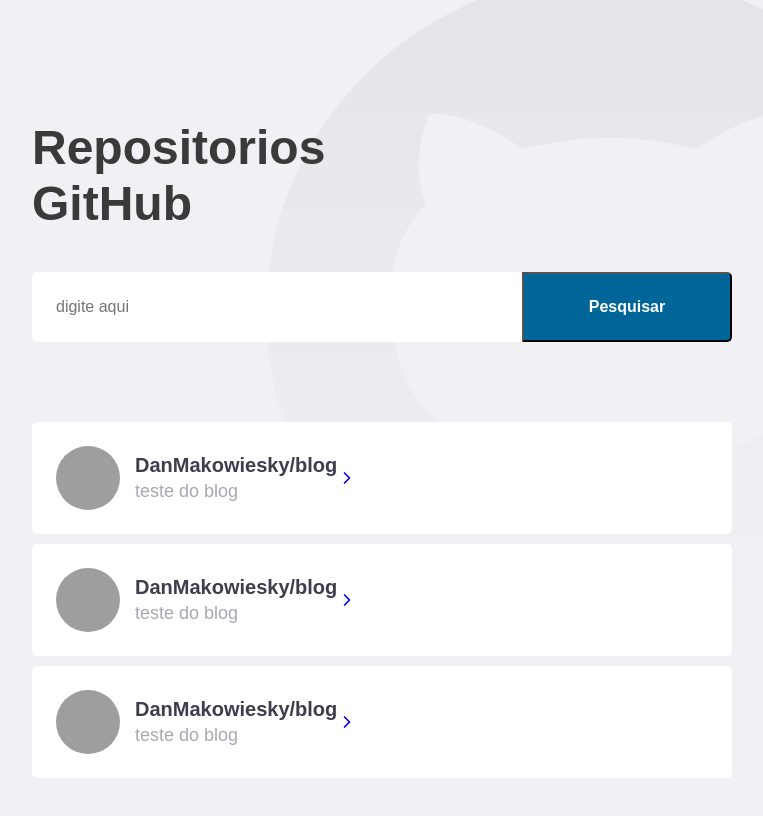
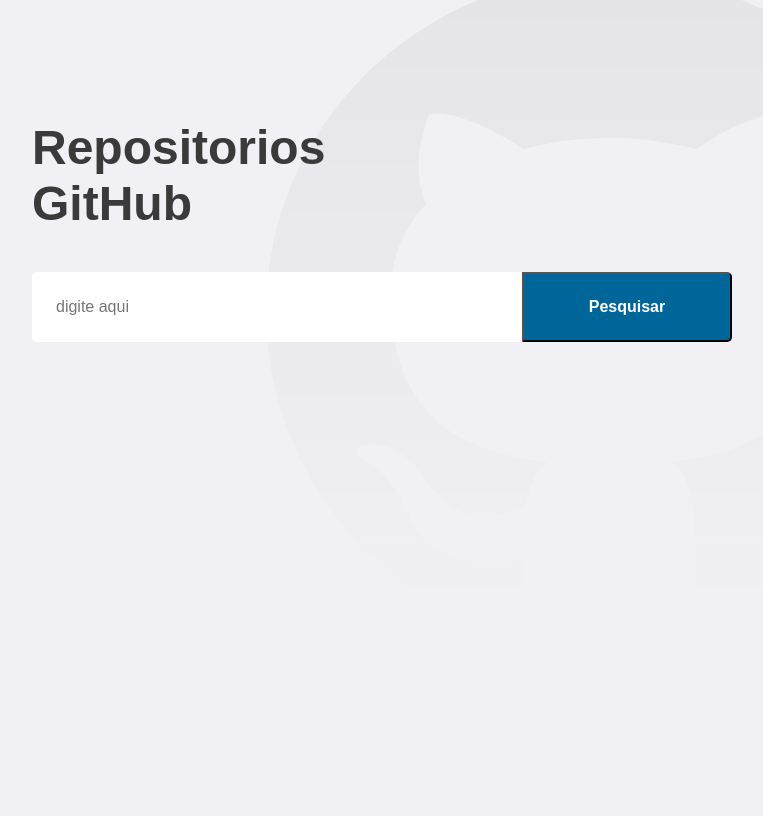
Before and after one commit to danmakowiesky/desafioOPME-front-end, a React (Create React App) app: page / in a window 1280 px wide. Shown: the whole page, without its empty margins (148-911 px from the left). Built offline with nearby package versions, Linux system fonts and the light colour scheme; grey boxes are pictures that could not be loaded.

Commit message:
pegando os users

```diff
--- a/package.json
+++ b/package.json
@@ -10,6 +10,7 @@
     "@types/node": "^12.0.0",
     "@types/react": "^16.9.0",
     "@types/react-dom": "^16.9.0",
+    "axios": "^0.19.2",
     "polished": "^3.6.5",
     "react": "^16.13.1",
     "react-dom": "^16.13.1",
--- /dev/null
+++ b/src/Services/api.ts
@@ -0,0 +1,7 @@
+import axios from 'axios';
+
+const api = axios.create({
+  baseURL: 'http://localhost:3333/api/users',
+});
+
+export default api;
--- a/src/pages/Dashboard/index.tsx
+++ b/src/pages/Dashboard/index.tsx
@@ -1,44 +1,54 @@
-import React from 'react';
-import {FiChevronRight} from 'react-icons/fi';
+import React, { useState, FormEvent } from 'react';
+import { Link } from 'react-router-dom';
 import { Title, Form, Repositories } from './style';
+import api from '../../Services/api';
+
+interface User {
+  id: string;
+  login: string;
+  avatar_url: string;
+  name: string;
+}
 
 const Dashboard: React.FC = () => {
+  const [id, setId] = useState('');
+  const [users, setUsers] = useState<User[]>([]);
+
+  async function searchUsers(event: FormEvent<HTMLFormElement>): Promise<void> {
+    event.preventDefault();
+
+    const response = await api.get(`?since=${id}`);
+
+    const users = response.data;
+
+    const mapUser = users.map((dev: any) => {
+      return dev;
+    });
+    setUsers(mapUser);
+  }
   return (
     <>
       <Title>Repositorios GitHub</Title>
 
-      <Form action="">
-        <input placeholder="digite aqui" />
+      <Form onSubmit={searchUsers}>
+        <input
+          value={id}
+          onChange={(e): void => setId(e.target.value)}
+          placeholder="digite aqui"
+        />
         <button type="submit">Pesquisar</button>
       </Form>
 
       <Repositories>
-        <a href="teste">
-          <img src="https://avatars2.githubusercontent.com/u/54086257?s=460&v=4" alt="Daniel"/>
-          <div>
-            <strong>DanMakowiesky/blog</strong>
-            <p>teste do blog</p>
-          </div>
-          <FiChevronRight size={20} />
-        </a>
-
-        <a href="teste">
-          <img src="https://avatars2.githubusercontent.com/u/54086257?s=460&v=4" alt="Daniel"/>
-          <div>
-            <strong>DanMakowiesky/blog</strong>
-            <p>teste do blog</p>
-          </div>
-          <FiChevronRight size={20} />
-        </a>
-
-        <a href="teste">
-          <img src="https://avatars2.githubusercontent.com/u/54086257?s=460&v=4" alt="Daniel"/>
-          <div>
-            <strong>DanMakowiesky/blog</strong>
-            <p>teste do blog</p>
-          </div>
-          <FiChevronRight size={20} />
-        </a>
+        {users.map(u => (
+          <Link key={u.id} to={`/userinfo/${u.login}`}>
+            <img src={u.avatar_url} alt={u.name} />
+            <div>
+              <strong>{u.name}</strong>
+              <p>{u.login}</p>
+            </div>
+          </Link>
+        ))}
       </Repositories>
     </>
   );
--- a/src/pages/Repository/index.tsx
+++ /dev/null
@@ -1,7 +0,0 @@
-import React from 'react';
-
-const Repository: React.FC = () => {
-  return <h1>Repository</h1>;
-};
-
-export default Repository;
--- /dev/null
+++ b/src/pages/UserInfo/index.tsx
@@ -0,0 +1,7 @@
+import React from 'react';
+
+const UserInfo: React.FC = () => {
+  return <h1>User Info</h1>;
+};
+
+export default UserInfo;
--- a/src/routes/index.tsx
+++ b/src/routes/index.tsx
@@ -2,12 +2,12 @@
 import { Switch, Route } from 'react-router-dom';
 
 import Dashboard from '../pages/Dashboard';
-import Repository from '../pages/Repository';
+import UserInfo from '../pages/UserInfo';
 
 const Routes: React.FC = () => (
   <Switch>
     <Route path="/" exact component={Dashboard} />
-    <Route path="/repository" exact component={Repository} />
+    <Route path="/userinfo" exact component={UserInfo} />
   </Switch>
 );
 
```
Also changed, not shown: 1 other file (tests, documents, lock files or other folders).
